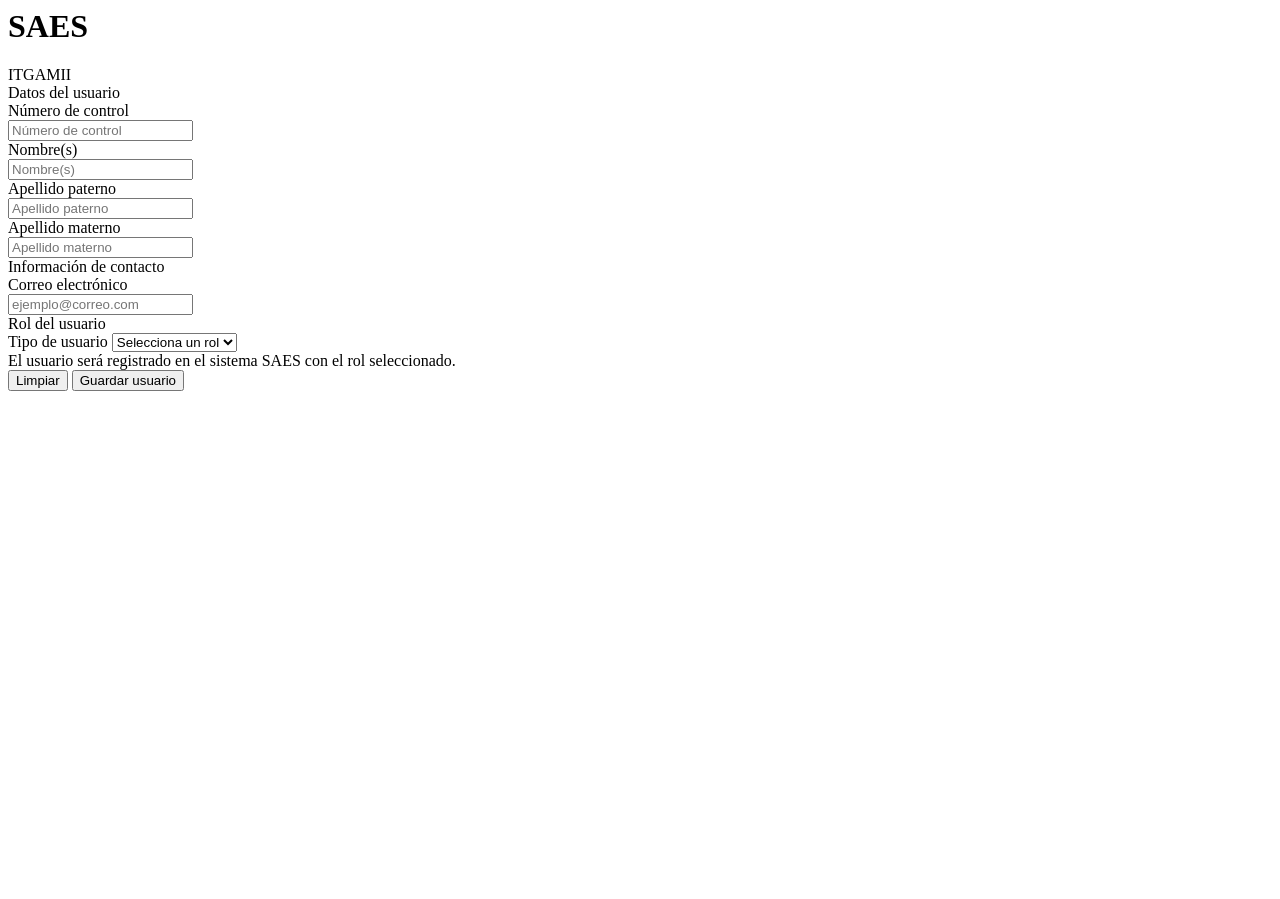
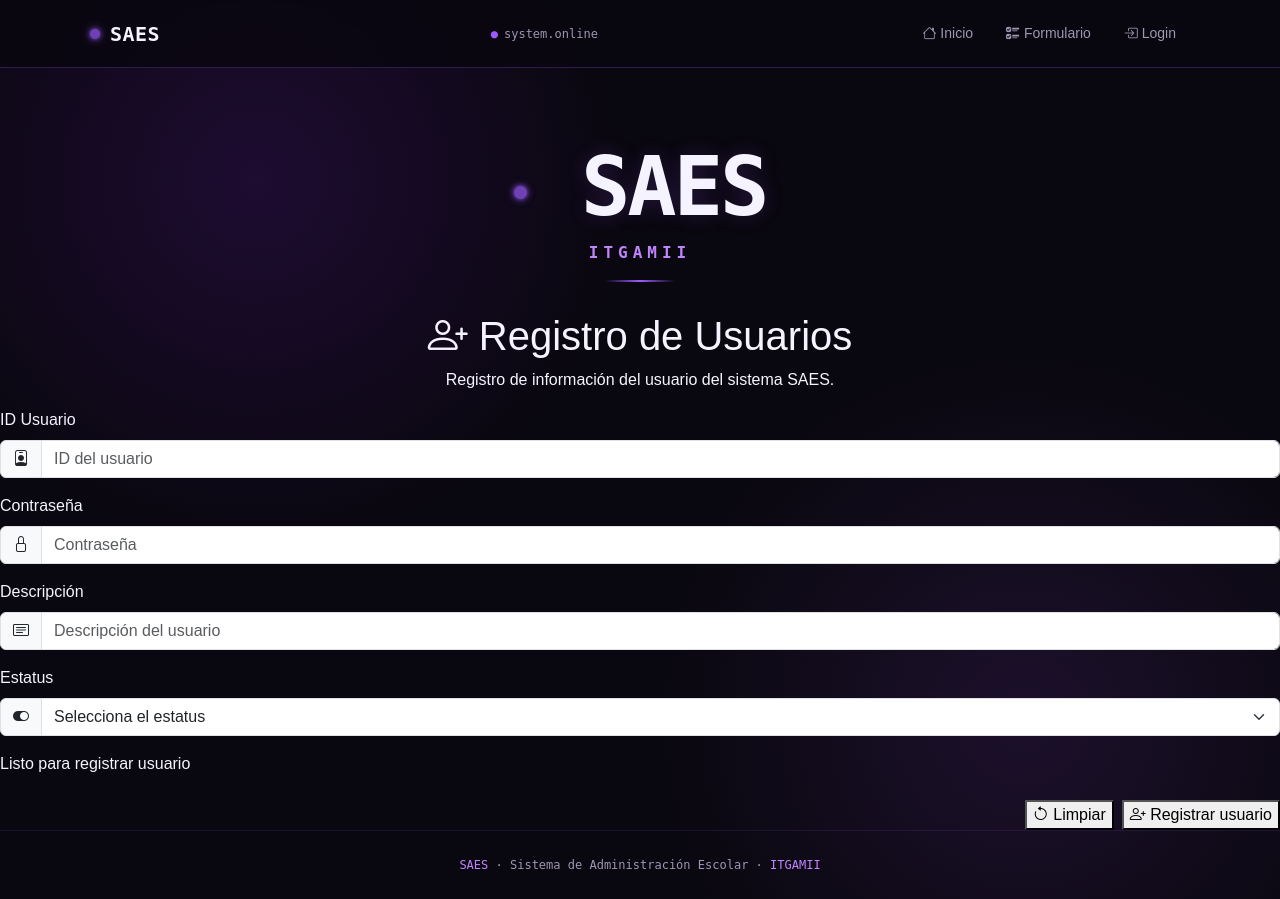
Before and after one commit to RafaelMiranda1108/saes, a CodeIgniter app: page /saes/index.php/usuarios_froms/index in a window 1280 px wide. Before the commit the page ends 391 px from the top, so only its background shows below. Run offline with CodeIgniter, Linux system fonts and the light colour scheme.

Commit message:
creacion de models 2

```diff
--- a/application/controllers/Usuarios_froms.php
+++ b/application/controllers/Usuarios_froms.php
@@ -1,25 +1,45 @@
 <?php
+
 defined('BASEPATH') OR exit('No direct script access allowed');
 
-class Usuarios_froms extends CI_Controller {
+class Usuarios_froms extends CI_Controller
+{
+    public function __construct()
+    {
+        parent::__construct();
 
-	/**
-	 * Index Page for this controller.
-	 *
-	 * Maps to the following URL
-	 * 		http://example.com/index.php/welcome
-	 *	- or -
-	 * 		http://example.com/index.php/welcome/index
-	 *	- or -
-	 * Since this controller is set as the default controller in
-	 * config/routes.php, it's displayed at http://example.com/
-	 *
-	 * So any other public methods not prefixed with an underscore will
-	 * map to /index.php/welcome/<method_name>
-	 * @see https://codeigniter.com/userguide3/general/urls.html
-	 */
-	public function index()
-	{
-		$this->load->view('formularios/usuarios_froms');
-	}
+        $this->load->model('Usuarios_model');
+    }
+
+    public function index()
+    {
+        $data['titulo'] = 'Usuarios | SAES';
+        $data['contenido'] = 'formularios/usuarios_froms';
+
+        $this->load->view('layouts/main', $data);
+    }
+
+    public function guardar()
+    {
+        $datos = array(
+            'id_usuario'       => $this->input->post('id_usuario'),
+            'contraseña_usua'  => $this->input->post('contraseña_usua'),
+            'descricpion_usua' => $this->input->post('descricpion_usua'),
+            'estatus_usua'     => $this->input->post('estatus_usua')
+        );
+
+        $this->Usuarios_model->insertar_usuario($datos);
+
+        redirect('usuarios_froms');
+    }
+
+    public function lista()
+    {
+        $data['usuarios'] = $this->Usuarios_model->obtener_usuarios();
+
+        $data['titulo'] = 'Lista de usuarios | SAES';
+        $data['contenido'] = 'tablas/usuarios';
+
+        $this->load->view('layouts/main', $data);
+    }
 }
--- a/application/models/Calificaciones_model.php
+++ b/application/models/Calificaciones_model.php
@@ -1,4 +1,5 @@
 <?php
+
 defined('BASEPATH') OR exit('No direct script access allowed');
 
 class Calificaciones_model extends CI_Model
@@ -8,7 +9,6 @@ class Calificaciones_model extends CI_Model
         parent::__construct();
     }
 
-    // Obtener todas las calificaciones
     public function obtener_calificaciones()
     {
         $query = $this->db->get('calificaciones');
--- a/application/models/Profesores_model.php
+++ b/application/models/Profesores_model.php
@@ -1,4 +1,5 @@
 <?php
+
 defined('BASEPATH') OR exit('No direct script access allowed');
 
 class Profesores_model extends CI_Model
--- a/application/models/Registro_calificaciones_model.php
+++ b/application/models/Registro_calificaciones_model.php
@@ -1,4 +1,5 @@
 <?php
+
 defined('BASEPATH') OR exit('No direct script access allowed');
 
 class Registro_calificaciones_model extends CI_Model
@@ -8,7 +9,7 @@ class Registro_calificaciones_model extends CI_Model
         parent::__construct();
     }
 
-    // Registrar una nueva calificación
+    // Registrar una calificación
     public function insertar_calificacion($datos)
     {
         return $this->db->insert('calificaciones', $datos);
--- a/application/models/Usuarios_model.php
+++ b/application/models/Usuarios_model.php
@@ -1,4 +1,5 @@
 <?php
+
 defined('BASEPATH') OR exit('No direct script access allowed');
 
 class Usuarios_model extends CI_Model
@@ -8,7 +9,6 @@ class Usuarios_model extends CI_Model
         parent::__construct();
     }
 
-    // Obtener todos los usuarios
     public function obtener_usuarios()
     {
         $query = $this->db->get('usuarios');
@@ -16,17 +16,6 @@ class Usuarios_model extends CI_Model
         return $query->result();
     }
 
-    // Obtener un usuario por su ID
-    public function obtener_usuario($id_usuario)
-    {
-        $this->db->where('id_usuario', $id_usuario);
-
-        $query = $this->db->get('usuarios');
-
-        return $query->row();
-    }
-
-    // Registrar un nuevo usuario
     public function insertar_usuario($datos)
     {
         return $this->db->insert('usuarios', $datos);
--- a/application/views/formularios/profesores_froms.php
+++ b/application/views/formularios/profesores_froms.php
@@ -12,7 +12,10 @@
             Registro de información personal y laboral del profesor.
         </p>
 
-        <form>
+        <form
+            action="<?= base_url('index.php/profesores_froms/guardar'); ?>"
+            method="POST"
+        >
 
             <!-- DATOS DEL PROFESOR -->
             <div class="section-title">
--- a/application/views/formularios/registro_calif.php
+++ b/application/views/formularios/registro_calif.php
@@ -13,8 +13,10 @@
             Registro de la calificación correspondiente al alumno, profesor, materia y grupo.
         </p>
 
-
-        <form>
+        <form
+            action="<?= base_url('index.php/registro_calif/guardar'); ?>"
+            method="POST"
+        >
 
             <!-- PROFESOR -->
             <div class="mb-3">
--- a/application/views/formularios/usuarios_froms.php
+++ b/application/views/formularios/usuarios_froms.php
@@ -1,214 +1,121 @@
 <?php $this->load->view('partials/hero'); ?>
 
-<main class="container">
+<main class="form-container">
 
     <div class="form-card">
 
+        <h1 class="form-title text-center">
+            <i class="bi bi-person-plus"></i>
+            Registro de Usuarios
+        </h1>
+
+        <p class="form-subtitle text-center">
+            Registro de información del usuario del sistema SAES.
+        </p>
+
         <form
-            action="<?= base_url('usuarios/guardar'); ?>"
+            action="<?= base_url('index.php/usuarios_froms/guardar'); ?>"
             method="POST"
         >
 
-            <!-- DATOS DEL USUARIO -->
-            <div class="section-title">
-                <i class="bi bi-person-circle"></i>
-                Datos del usuario
-            </div>
+            <!-- ID USUARIO -->
+            <div class="mb-3">
 
-            <div class="row g-3">
+                <label for="id_usuario" class="form-label">
+                    ID Usuario
+                </label>
 
-                <!-- NÚMERO DE CONTROL -->
-                <div class="col-md-6">
+                <div class="input-group">
 
-                    <label
-                        for="numero_control"
-                        class="form-label"
+                    <span class="input-group-text">
+                        <i class="bi bi-person-badge"></i>
+                    </span>
+
+                    <input
+                        type="text"
+                        class="form-control"
+                        id="id_usuario"
+                        name="id_usuario"
+                        placeholder="ID del usuario"
+                        required
                     >
-                        Número de control
-                    </label>
-
-                    <div class="input-group">
-
-                        <span class="input-group-text">
-                            <i class="bi bi-card-text"></i>
-                        </span>
-
-                        <input
-                            type="text"
-                            class="form-control"
-                            id="numero_control"
-                            name="numero_control"
-                            maxlength="15"
-                            placeholder="Número de control"
-                            required
-                        >
-
-                    </div>
-
-                </div>
-
-
-                <!-- NOMBRES -->
-                <div class="col-md-6">
-
-                    <label
-                        for="nombres_usu"
-                        class="form-label"
-                    >
-                        Nombre(s)
-                    </label>
-
-                    <div class="input-group">
-
-                        <span class="input-group-text">
-                            <i class="bi bi-person"></i>
-                        </span>
-
-                        <input
-                            type="text"
-                            class="form-control"
-                            id="nombres_usu"
-                            name="nombres_usu"
-                            placeholder="Nombre(s)"
-                            required
-                        >
-
-                    </div>
-
-                </div>
-
-
-                <!-- APELLIDO PATERNO -->
-                <div class="col-md-6">
-
-                    <label
-                        for="apellido_paterno"
-                        class="form-label"
-                    >
-                        Apellido paterno
-                    </label>
-
-                    <div class="input-group">
-
-                        <span class="input-group-text">
-                            <i class="bi bi-person"></i>
-                        </span>
-
-                        <input
-                            type="text"
-                            class="form-control"
-                            id="apellido_paterno"
-                            name="apellido_paterno"
-                            placeholder="Apellido paterno"
-                            required
-                        >
-
-                    </div>
-
-                </div>
-
-
-                <!-- APELLIDO MATERNO -->
-                <div class="col-md-6">
-
-                    <label
-                        for="apellido_materno"
-                        class="form-label"
-                    >
-                        Apellido materno
-                    </label>
-
-                    <div class="input-group">
-
-                        <span class="input-group-text">
-                            <i class="bi bi-person"></i>
-                        </span>
-
-                        <input
-                            type="text"
-                            class="form-control"
-                            id="apellido_materno"
-                            name="apellido_materno"
-                            placeholder="Apellido materno"
-                            required
-                        >
-
-                    </div>
 
                 </div>
 
             </div>
 
 
-            <!-- INFORMACIÓN DE CONTACTO -->
-            <div class="section-title mt-5">
+            <!-- CONTRASEÑA -->
+            <div class="mb-3">
 
-                <i class="bi bi-envelope"></i>
+                <label for="contraseña_usua" class="form-label">
+                    Contraseña
+                </label>
 
-                Información de contacto
+                <div class="input-group">
 
-            </div>
+                    <span class="input-group-text">
+                        <i class="bi bi-lock"></i>
+                    </span>
 
-
-            <div class="row g-3">
-
-                <!-- CORREO -->
-                <div class="col-12">
-
-                    <label
-                        for="correo"
-                        class="form-label"
+                    <input
+                        type="password"
+                        class="form-control"
+                        id="contraseña_usua"
+                        name="contraseña_usua"
+                        placeholder="Contraseña"
+                        required
                     >
-                        Correo electrónico
-                    </label>
-
-                    <div class="input-group">
-
-                        <span class="input-group-text">
-                            <i class="bi bi-envelope"></i>
-                        </span>
-
-                        <input
-                            type="email"
-                            class="form-control"
-                            id="correo"
-                            name="correo"
-                            placeholder="ejemplo@correo.com"
-                            required
-                        >
-
-                    </div>
 
                 </div>
 
             </div>
 
 
-            <!-- ROL -->
-            <div class="section-title mt-5">
+            <!-- DESCRIPCIÓN -->
+            <div class="mb-3">
 
-                <i class="bi bi-shield-lock"></i>
+                <label for="descricpion_usua" class="form-label">
+                    Descripción
+                </label>
 
-                Rol del usuario
+                <div class="input-group">
+
+                    <span class="input-group-text">
+                        <i class="bi bi-card-text"></i>
+                    </span>
+
+                    <input
+                        type="text"
+                        class="form-control"
+                        id="descricpion_usua"
+                        name="descricpion_usua"
+                        placeholder="Descripción del usuario"
+                        required
+                    >
+
+                </div>
 
             </div>
 
 
-            <div class="row g-3">
+            <!-- ESTATUS -->
+            <div class="mb-3">
 
-                <div class="col-md-6">
+                <label for="estatus_usua" class="form-label">
+                    Estatus
+                </label>
 
-                    <label
-                        for="rol"
-                        class="form-label"
-                    >
-                        Tipo de usuario
-                    </label>
+                <div class="input-group">
+
+                    <span class="input-group-text">
+                        <i class="bi bi-toggle-on"></i>
+                    </span>
 
                     <select
                         class="form-select"
-                        id="rol"
-                        name="rol"
+                        id="estatus_usua"
+                        name="estatus_usua"
                         required
                     >
 
@@ -217,23 +124,15 @@
                             selected
                             disabled
                         >
-                            Selecciona un rol
+                            Selecciona el estatus
                         </option>
 
-                        <option value="Alumno">
-                            Alumno
+                        <option value="Activo">
+                            Activo
                         </option>
 
-                        <option value="Docente">
-                            Docente
-                        </option>
-
-                        <option value="Admin">
-                            Administrador
-                        </option>
-
-                        <option value="Cocinero">
-                            Cocinero
+                        <option value="Inactivo">
+                            Inactivo
                         </option>
 
                     </select>
@@ -243,37 +142,35 @@
             </div>
 
 
-            <!-- INFORMACIÓN -->
-            <div class="info-box">
+            <!-- ESTADO -->
+            <div class="status-box">
 
-                <i class="bi bi-info-circle"></i>
+                <span class="status-dot"></span>
 
-                El usuario será registrado en el sistema SAES
-                con el rol seleccionado.
+                <span class="status-text">
+                    Listo para registrar usuario
+                </span>
 
             </div>
 
 
             <!-- BOTONES -->
-            <div class="d-flex justify-content-end gap-2 mt-4">
+            <div class="d-flex flex-wrap gap-2 justify-content-end mt-4">
 
-                <!-- LIMPIAR -->
                 <button
                     type="reset"
-                    class="btn btn-secondary px-4"
+                    class="btn-outline-darkmode"
                 >
                     <i class="bi bi-arrow-counterclockwise"></i>
                     Limpiar
                 </button>
 
-
-                <!-- GUARDAR -->
                 <button
                     type="submit"
-                    class="btn btn-primary px-4"
+                    class="btn-purple"
                 >
                     <i class="bi bi-person-plus"></i>
-                    Guardar usuario
+                    Registrar usuario
                 </button>
 
             </div>
```
Also changed, not shown: application/controllers/Lista_calif.php (+19 -20 lines), application/controllers/Profesores_froms.php (+53 -20 lines), application/controllers/Registro_calif.php (+31 -20 lines).
